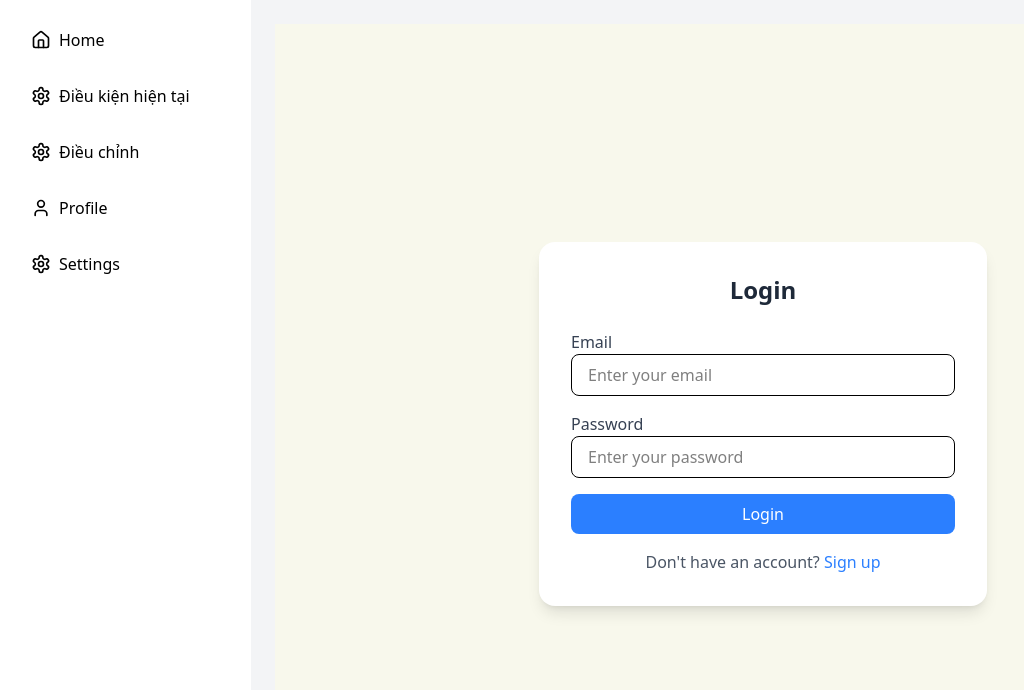
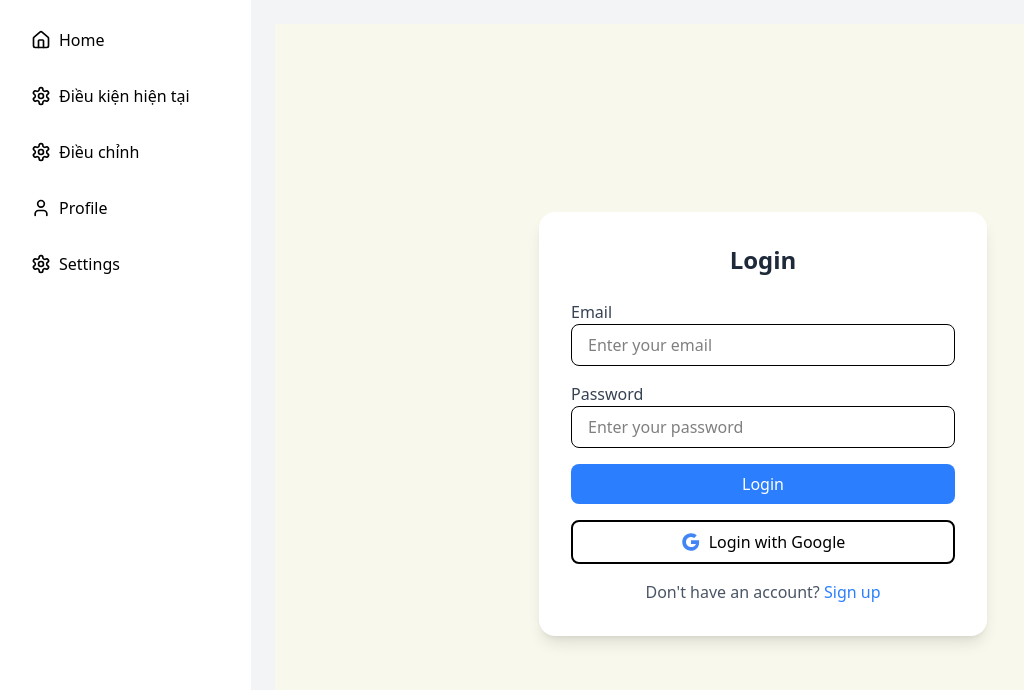
Before and after one commit to MeIsAkhoa/Ecology_DADN, a React app: page /login in a window 1280 px wide. Shown: the top 690 px of the page, without its empty margins (5-1029 px from the left). Built offline with nearby package versions, Linux system fonts and the light colour scheme; the HTML template or start-up script is replaced by a standard one.

Commit message:
googlelogin success

```diff
--- /dev/null
+++ b/src/components/google-login-button.tsx
@@ -0,0 +1,35 @@
+import { useGoogleLogin } from "@react-oauth/google";
+import { useNavigate } from "react-router-dom";
+
+const LoginWithGoogle = () => {
+  const navigate = useNavigate();
+  const login = useGoogleLogin({
+    onSuccess: (tokenResponse) => {
+      console.log("Login Success:", tokenResponse), navigate("/home");
+    },
+    onError: () => {
+      console.log("Login Failed");
+    },
+  });
+
+  return (
+    <button
+      onClick={() => login()}
+      className="w-full border-solid border-2 flex items-center justify-center gap-2 bg-white text-black py-2 rounded-lg hover:bg-blue-300 transition"
+    >
+      <svg
+        className="w-5 h-5"
+        xmlns="http://www.w3.org/2000/svg"
+        viewBox="0 0 48 48"
+      >
+        <path
+          fill="#4285F4"
+          d="M44.5 20H24v8.5h11.9C34.6 33.3 30 36 24 36c-6.6 0-12-5.4-12-12s5.4-12 12-12c2.8 0 5.4 1 7.5 2.6l6.2-6.2C34.8 5.2 29.7 3 24 3 12.4 3 3 12.4 3 24s9.4 21 21 21c10.6 0 19.5-7.5 19.5-20 0-1.3-.2-2.7-.5-4z"
+        />
+      </svg>
+      Login with Google
+    </button>
+  );
+};
+
+export default LoginWithGoogle;
--- /dev/null
+++ b/src/components/logout-button.tsx
@@ -0,0 +1,3 @@
+import { googleLogout } from '@react-oauth/google';
+
+googleLogout();
--- a/src/components/navigation.tsx
+++ b/src/components/navigation.tsx
@@ -7,7 +7,7 @@ const Sidebar = () => {
 
   return (
     <div className="h-screen w-64 bg-gray-900 text-black flex flex-col p-5 bg-white">
-        {/* <h1 className="text-2xl font-bold">Ecology Dashboard</h1> */}
+
       <nav className="flex flex-col space-y-4">
         <Link
           to="/"
--- a/src/pages/login.tsx
+++ b/src/pages/login.tsx
@@ -1,6 +1,8 @@
 import { useForm } from "react-hook-form";
 import { z } from "zod";
 import { zodResolver } from "@hookform/resolvers/zod";
+import { GoogleLogin } from "@react-oauth/google";
+import LoginWithGoogle from "../components/google-login-button";
 
 const loginSchema = z.object({
   email: z.string().email("Invalid email format"),
@@ -24,9 +26,10 @@ const Login = () => {
 
   return (
     <div className=" flex min-h-screen items-center justify-center bg-[#F8F8EC]">
-
       <div className="w-full bg-white max-w-md  p-8 rounded-2xl shadow-lg">
-        <h2 className="text-2xl font-bold text-center text-gray-800 mb-6">Login</h2>
+        <h2 className="text-2xl font-bold text-center text-gray-800 mb-6">
+          Login
+        </h2>
 
         <form onSubmit={handleSubmit(onSubmit)} className="space-y-4">
           <div>
@@ -37,7 +40,9 @@ const Login = () => {
               placeholder="Enter your email"
               className="w-full px-4 py-2 border rounded-lg focus:outline-none focus:ring-2 focus:ring-blue-400"
             />
-            {errors.email && <p className="text-red-500 text-sm">{errors.email.message}</p>}
+            {errors.email && (
+              <p className="text-red-500 text-sm">{errors.email.message}</p>
+            )}
           </div>
 
           <div>
@@ -48,15 +53,22 @@ const Login = () => {
               placeholder="Enter your password"
               className="w-full px-4 py-2 border rounded-lg focus:outline-none focus:ring-2 focus:ring-blue-400"
             />
-            {errors.password && <p className="text-red-500 text-sm">{errors.password.message}</p>}
+            {errors.password && (
+              <p className="text-red-500 text-sm">{errors.password.message}</p>
+            )}
           </div>
 
           <button
             type="submit"
-            className="w-full bg-blue-500 text-white py-2 rounded-lg hover:bg-blue-600 transition">
+            className="w-full bg-blue-500 text-white py-2 rounded-lg hover:bg-blue-600 transition"
+          >
             Login
           </button>
+
+          <LoginWithGoogle/>
         </form>
+
+
 
         <p className="mt-4 text-center text-gray-600">
           Don't have an account?{" "}
```
Also changed, not shown: src/App.tsx (+6 -3 lines).
